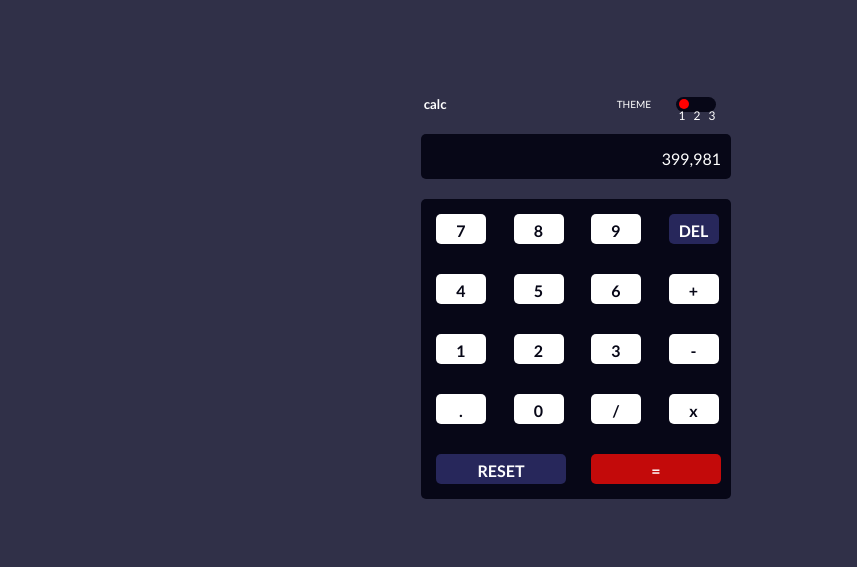
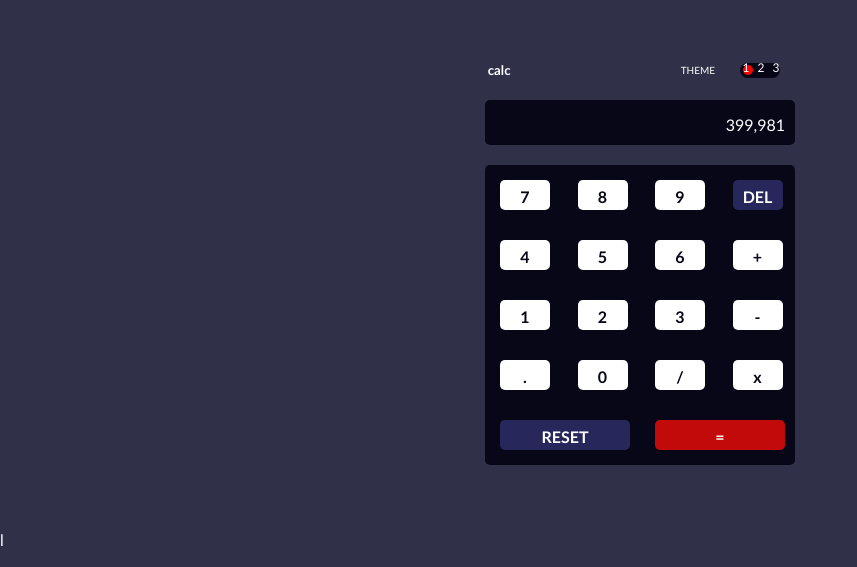
Before and after one commit to Pucheo-Gideon/CalculatorApp, a plain HTML site: page futureLabs.html in a window 1280 px wide. Shown: the top 567 px of the page, without its empty margins (0-857 px from the left). Drawn offline with Linux system fonts and the light colour scheme.

Commit message:
A Html and Css calculator App

```diff
--- a/futureLabs.css
+++ b/futureLabs.css
@@ -1,3 +1,7 @@
+* {
+  box-sizing: border-box;
+}
+
 body {
   margin: 0;
   padding: 0;
@@ -5,20 +9,21 @@ body {
   color: #ffffff;
   font-family: "Trebuchet MS", Arial, sans-serif;
 }
-* {
-  box-sizing: border-box;
-}
+
 .bigContainer {
   width: 50%;
   height: 500px;
-  margin: 5% 20% 5% 20%;
+  /* margin: 5% 20% 5% 20%; */
+  margin: auto;
+  margin-top:30px ;
   /* background-color: rgb(0, 0, 0); */
   padding: 10px;
 }
+
 .bigContainer > p {
   position: absolute;
-  left: 53%;
-  top: 12%;
+  left: 58%;
+  top: 6%;
   font-size: 12px;
   word-spacing: 5px;
 }
@@ -168,8 +173,8 @@ body {
   background-color: rgb(195, 10, 10);
   color: #ffffff;
 }
-@media only screen and (max-width: 700px) {
+/* @media only screen and (max-width: 700px) {
   .bigContainer {
     width: 100%;
   }
-}
+} */
```
